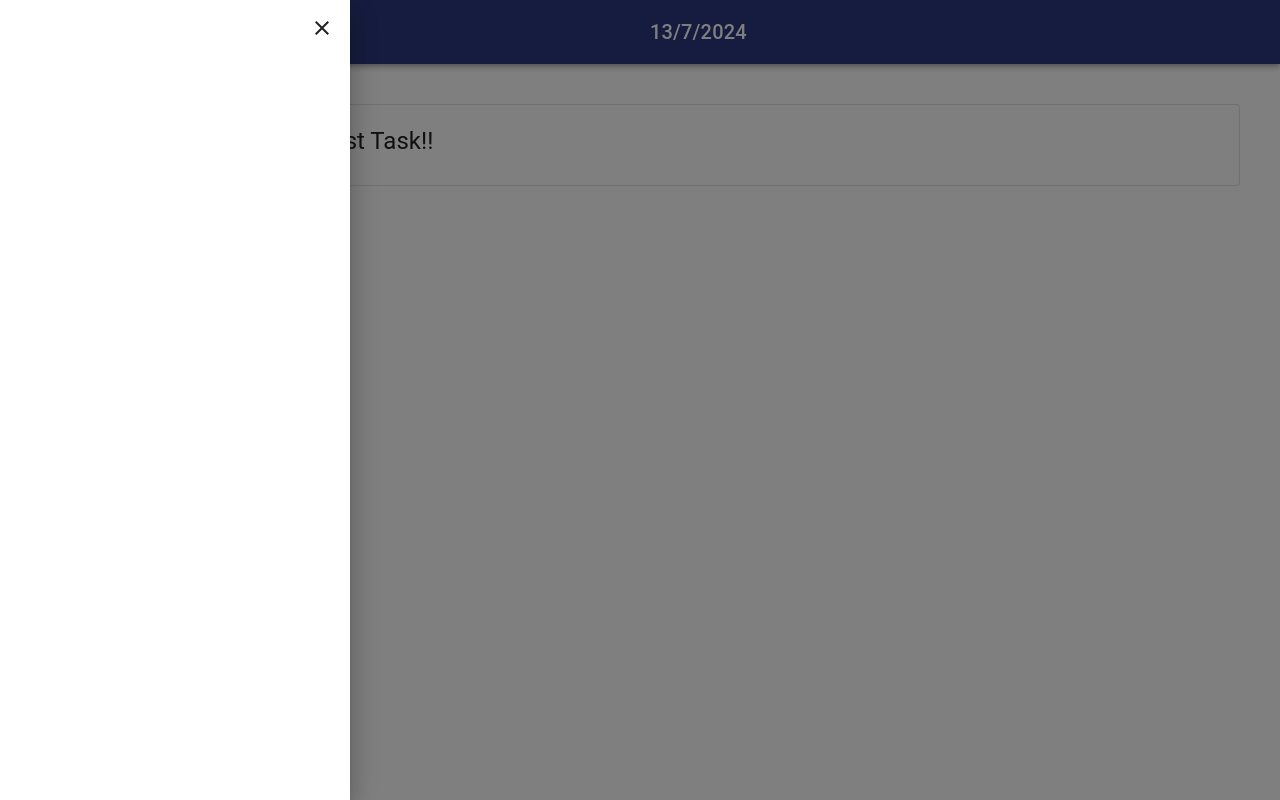
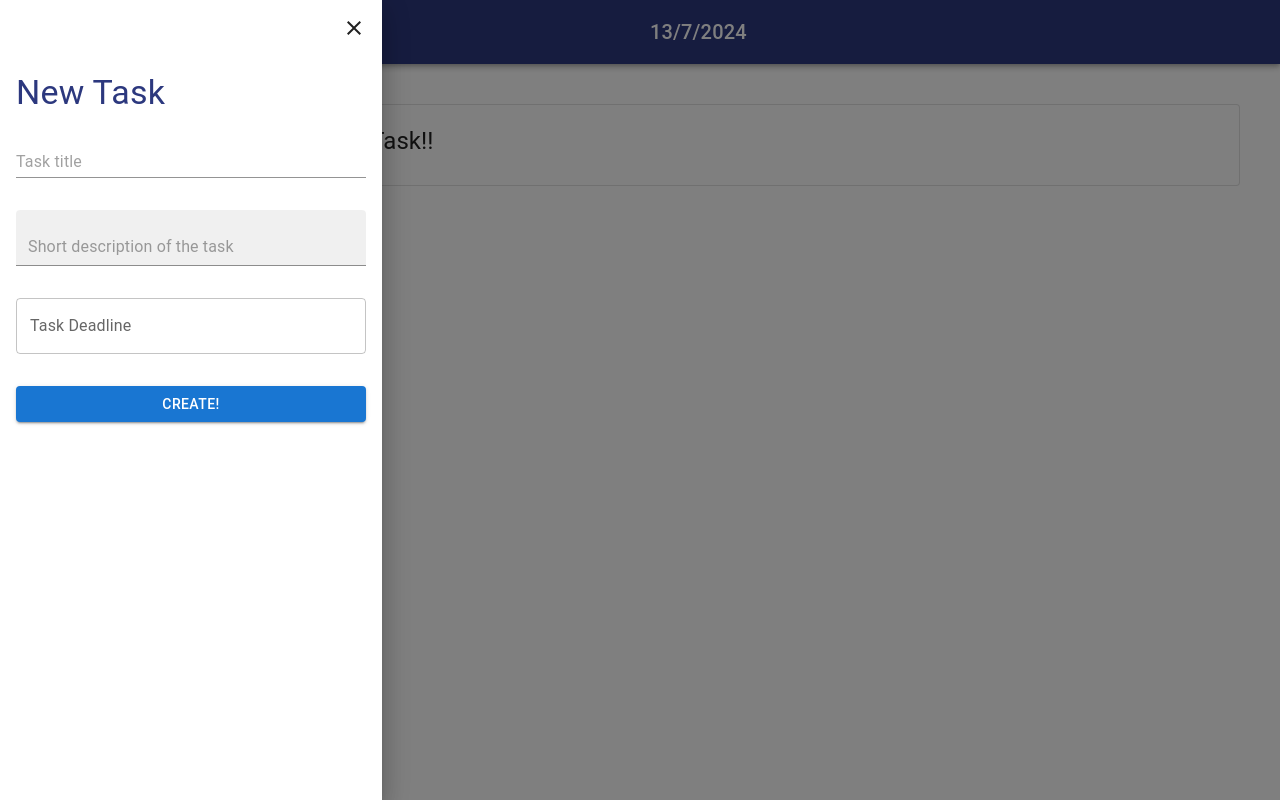
Before and after one commit to tiiikk/To-Do, a React (Vite) app: page / in a window 1280 px wide. Both pictures are taken after a click on the button 77 px from the left and 141 px from the top of the page. Built offline with nearby package versions, Linux system fonts and the light colour scheme.

Commit message:
added taskForm to drawer

```diff
--- a/package.json
+++ b/package.json
@@ -15,7 +15,9 @@
     "@fontsource/roboto": "^5.0.13",
     "@mui/icons-material": "^5.16.1",
     "@mui/material": "^5.16.1",
+    "@mui/x-date-pickers": "^7.10.0",
     "@reduxjs/toolkit": "^2.2.6",
+    "dayjs": "^1.11.11",
     "react": "^18.3.1",
     "react-dom": "^18.3.1",
     "react-redux": "^9.1.2"
--- a/src/app/store.ts
+++ b/src/app/store.ts
@@ -2,9 +2,8 @@ import { configureStore } from "@reduxjs/toolkit";
 import drawerReducer from "../features/drawer/drawerSlice.ts";
 export const store = configureStore({
   reducer: {
-    counter: drawerReducer,
+    drawer: drawerReducer,
   },
 });
 
 export type RootState = ReturnType<typeof store.getState>;
-export type AppDispatch = typeof store.dispatch;
--- a/src/components/MenuDrawer/MenuDrawer.tsx
+++ b/src/components/MenuDrawer/MenuDrawer.tsx
@@ -5,11 +5,13 @@ import { useDispatch, useSelector } from "react-redux";
 import { RootState } from "../../app/store.ts";
 import { close } from "../../features/drawer/drawerSlice.ts";
 import CloseIcon from "@mui/icons-material/Close";
+import { useState } from "react";
+import TaskForm from "../TaskForm/TaskForm.tsx";
 
 export default function TemporaryDrawer() {
-  const [open, setOpen] = React.useState(false);
+  const [open, setOpen] = useState(false);
   const dispatch = useDispatch();
-  const isOpen = useSelector((state: RootState) => state.counter.value);
+  const isOpen = useSelector((state: RootState) => state.drawer.value);
 
   const handleClose = () => () => {
     dispatch(close());
@@ -26,6 +28,7 @@ export default function TemporaryDrawer() {
         sx={{ marginLeft: "auto", padding: "1rem", cursor: "pointer" }}
         onClick={handleClose()}
       />
+      <TaskForm />
     </Drawer>
   );
 }
--- /dev/null
+++ b/src/components/TaskForm/TaskForm.tsx
@@ -0,0 +1,65 @@
+import Box from "@mui/material/Box";
+import * as React from "react";
+import Typography from "@mui/material/Typography";
+import Input from "@mui/material/Input";
+import FilledInput from "@mui/material/FilledInput";
+import { DatePicker, LocalizationProvider } from "@mui/x-date-pickers";
+import { AdapterDayjs } from "@mui/x-date-pickers/AdapterDayjs";
+import { useState } from "react";
+import { Button } from "@mui/material";
+
+export default function TaskForm() {
+  const [date, setDate] = useState<undefined | string>(undefined);
+  const [title, setTitle] = useState<undefined | string>(null);
+  const [description, setDescription] = useState<undefined | string>(null);
+  const handleFormSubmit = () => {
+    if (!title) {
+      alert("Please Fill in a title!");
+    } else {
+      setTitle("");
+      setDate(undefined);
+      setDescription("");
+    }
+  };
+  return (
+    <Box
+      sx={{
+        width: 350,
+        padding: "1rem",
+        display: "flex",
+        flexDirection: "column",
+        gap: "2rem",
+      }}
+      role="presentation"
+    >
+      <Typography variant="h4" color={"#2c387e"}>
+        New Task
+      </Typography>
+      <Input
+        value={title}
+        fullWidth={true}
+        multiline={true}
+        placeholder={"Task title"}
+        onChange={(e) => setTitle(e.target.value)}
+      />
+      <FilledInput
+        value={description}
+        fullWidth={true}
+        multiline={true}
+        placeholder={"Short description of the task"}
+        color="primary"
+        onChange={(e) => setDescription(e.target.value)}
+      />
+      <LocalizationProvider dateAdapter={AdapterDayjs}>
+        <DatePicker
+          label="Task Deadline"
+          value={date}
+          onChange={(newValue) => setDate(newValue)}
+        />
+      </LocalizationProvider>
+      <Button onClick={handleFormSubmit} type={"submit"} variant="contained">
+        Create!
+      </Button>
+    </Box>
+  );
+}
--- a/src/components/Tasks/Tasks.tsx
+++ b/src/components/Tasks/Tasks.tsx
@@ -1,14 +1,11 @@
 import * as React from "react";
 import Box from "@mui/material/Box";
 import Card from "@mui/material/Card";
-import CardActions from "@mui/material/CardActions";
 import CardContent from "@mui/material/CardContent";
-import Button from "@mui/material/Button";
 import { Fab } from "@mui/material";
 import AddIcon from "@mui/icons-material/Add";
 import Typography from "@mui/material/Typography";
 import { useDispatch, useSelector } from "react-redux";
-import { RootState } from "../../app/store.ts";
 import { open } from "../../features/drawer/drawerSlice.ts";
 
 const bull = (
--- a/src/features/drawer/drawerSlice.ts
+++ b/src/features/drawer/drawerSlice.ts
@@ -1,10 +1,10 @@
 import { createSlice } from "@reduxjs/toolkit";
 
-export interface drawerState {
+export interface CounterState {
   value: boolean;
 }
 
-const initialState: drawerState = {
+const initialState: CounterState = {
   value: false,
 };
 
```
Also changed, not shown: src/features/formSlice/formSlice.ts (added, +26 -0 lines), 1 other file (tests, documents, lock files or other folders).
